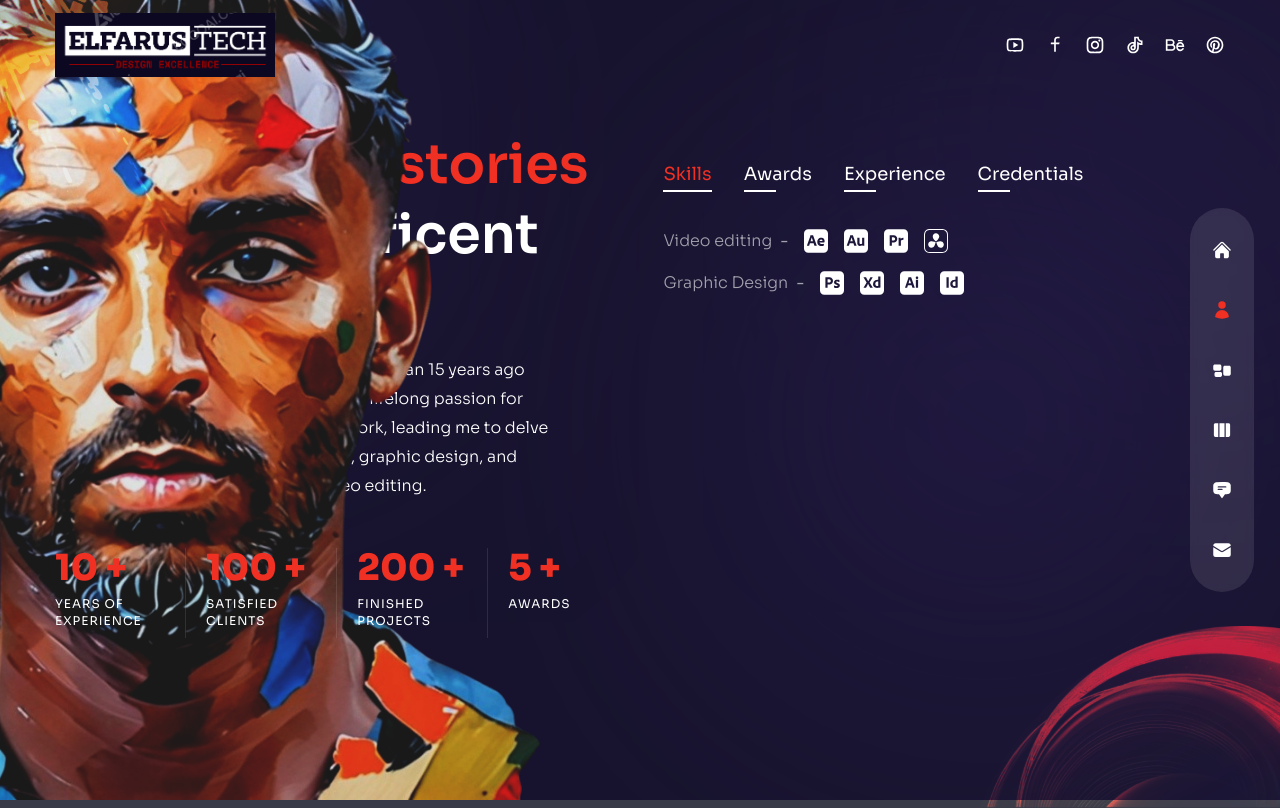
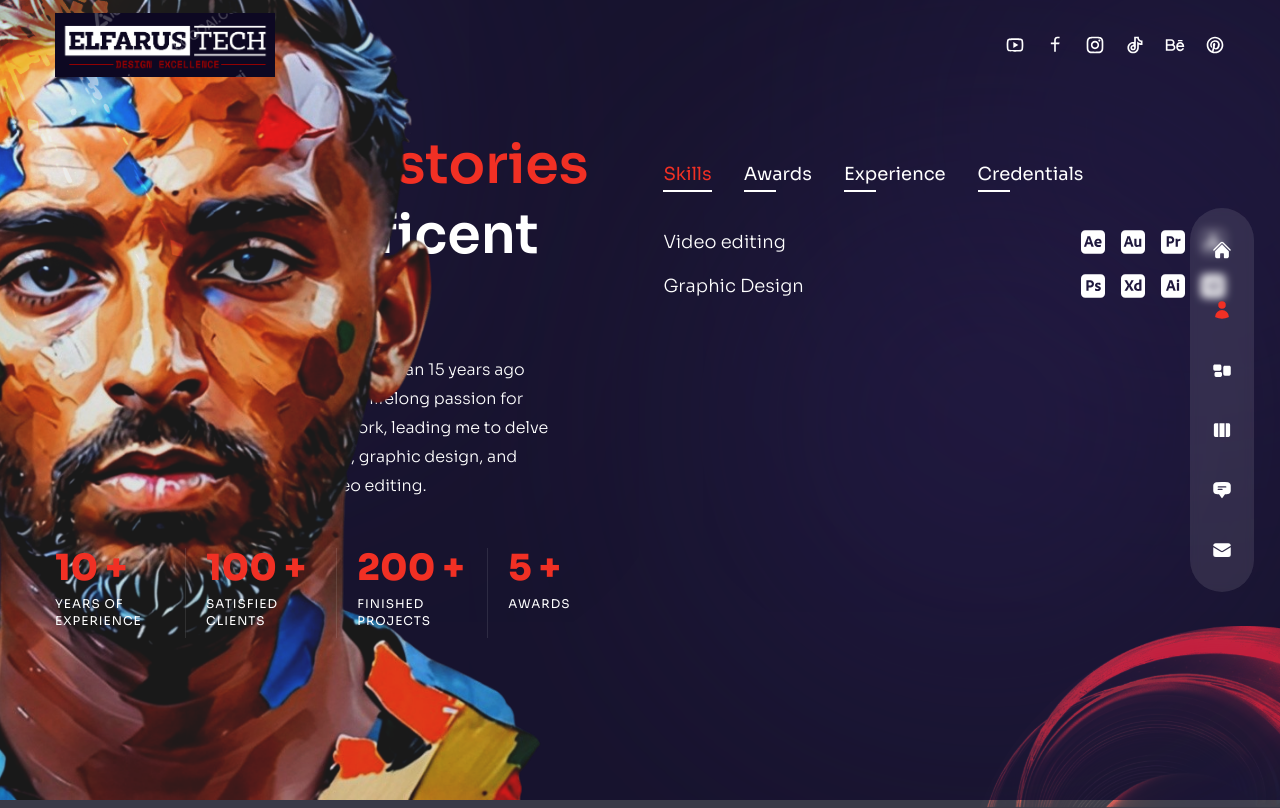
Before and after one commit to Besufekad-HAZ/Elfarus-Portfolio, a Next.js app: page /about in a window 1280 px wide. Built offline with nearby package versions, Linux system fonts and the light colour scheme.

Commit message:
Finish experience section

```diff
--- a/pages/about/index.js
+++ b/pages/about/index.js
@@ -74,16 +74,24 @@ const aboutData = [
     title: "experience",
     info: [
       {
-        title: "UX/UI Designer - XYZ Company",
-        stage: "2012 - 2023",
+        title: "Video Editor & Graphics - Purpose Black Ethiopia",
+        stage: "Sept. 2023 - Sept. 2024",
       },
       {
-        title: "Web Developer - ABC Agency",
-        stage: "2010 - 2012",
+        title: "Video Editor - Black Future Consultancy S.C",
+        stage: "Aug. 2023 - Oct. 2023",
       },
       {
-        title: "Intern - DEF Corporation",
-        stage: "2008 - 2010",
+        title: "Video Editor - Ethio Negari",
+        stage: "July 2022 - Dec. 2022",
+      },
+      {
+        title: "Video Editor & Graphics - Anointing TV WORLD WIDE",
+        stage: "Jan. 2021 - Feb. 2021",
+      },
+      {
+        title: "Reseller, PC Builder, Driver - Tessema Zirgua Importing (RDX)",
+        stage: "Aug. 2019 - Present",
       },
     ],
   },
@@ -219,19 +227,25 @@ const About = () => {
               </div>
             ))}
           </div>
-          <div className="py-2 xl:py-6 flex flex-col gap-y-2 xl:gap-y-4 items-center xl:items-start">
+          <div className="py-4 xl:py-6 flex flex-col gap-4">
             {aboutData[index].info.map((item, itemIndex) => (
               <div
                 key={itemIndex}
-                className="flex-1 flex flex-col md:flex-row max-w-max gap-x-2 items-center text-white/60"
+                className="w-full flex flex-col md:flex-row items-start md:items-center justify-between"
               >
-                {/* title */}
-                <div className="font-light mb-2 md:mb-0">{item.title}</div>
-                <div className="hidden md:flex">-</div>
-                <div>{item.stage}</div>
-                <div className="flex gap-x-4">
-                  {/* icons */}
-                  {item.icons?.map((icon, iconIndex) => (
+                <div className="flex flex-col">
+                  {/* Experience Title */}
+                  <span className="font-light text-base md:text-lg">
+                    {item.title}
+                  </span>
+                  {/* Experience Duration */}
+                  <span className="text-sm md:text-base text-gray-300">
+                    {item.stage}
+                  </span>
+                </div>
+                {item.icons && (
+                  <div className="flex gap-4 mt-2 md:mt-0">
+                    {item.icons.map((icon, iconIndex) => (
                       <div
                         key={iconIndex}
                         className="text-2xl text-white hover:text-accent transition-all duration-300"
@@ -240,6 +254,7 @@ const About = () => {
                       </div>
                     ))}
                   </div>
+                )}
               </div>
             ))}
           </div>
```
Lines whose indentation alone changed are shown as unchanged.
